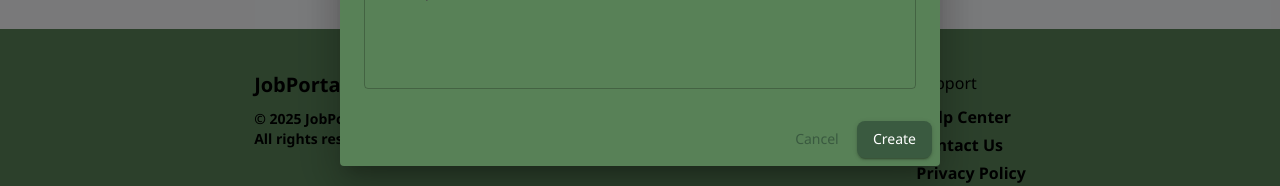
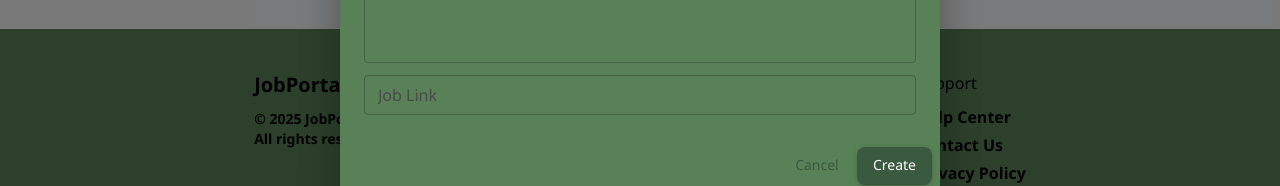
Before and after one commit to mnkkhan77/job-portal, a React (Vite) app in the folder job-portal-frontend/: page /recruiter/jobs in a window 1280 px wide. Both pictures are taken after a click on the button "+ Post New Job". Shown: the part 575-761 px from the top of the page. Built offline with nearby package versions, Linux system fonts and the light colour scheme; no server answers.

Commit message:
feat: added job links

```diff
--- a/job-portal-frontend/src/components/job/JobDetailsView.jsx
+++ b/job-portal-frontend/src/components/job/JobDetailsView.jsx
@@ -45,6 +45,7 @@ export default function JobDetailsView({
     }
   };
   const theme = useTheme();
+  const link = job.jobLink ? job.jobLink : "http://www.example.com";
 
   return (
     <Box sx={{ py: 6, px: { xs: 2, sm: 4, md: 8 }, maxWidth: 900, mx: "auto" }}>
@@ -132,7 +133,11 @@ export default function JobDetailsView({
               <CircularProgress size={24} />
             ) : canApply ? (
               <Button
+                component="a"
                 onClick={onApply}
+                href={link}
+                target="_blank"
+                rel="noopener noreferrer"
                 variant="contained"
                 color="secondary"
                 fullWidth
--- a/job-portal-frontend/src/pages/admin/ManageJobs.jsx
+++ b/job-portal-frontend/src/pages/admin/ManageJobs.jsx
@@ -210,6 +210,14 @@ export default function ManageJobs() {
               value={form.maxSalary}
               onChange={handleChange("maxSalary")}
             />
+            <TextField
+              fullWidth
+              label="Job Link"
+              margin="dense"
+              size="small"
+              value={form.jobLink}
+              onChange={handleChange("jobLink")}
+            />
           </DialogContent>
 
           <DialogActions sx={{ px: { xs: 1, sm: 3 }, pb: 2 }}>
--- a/job-portal-frontend/src/pages/recruiter/RecruiterJobs.jsx
+++ b/job-portal-frontend/src/pages/recruiter/RecruiterJobs.jsx
@@ -201,6 +201,14 @@ export default function RecruiterJobs() {
               value={form.description}
               onChange={handleChange("description")}
             />
+            <TextField
+              fullWidth
+              label="Job Link"
+              margin="dense"
+              size="small"
+              value={form.jobLink}
+              onChange={handleChange("jobLink")}
+            />
           </DialogContent>
           <DialogActions>
             <Button onClick={closeModal}>Cancel</Button>
```
